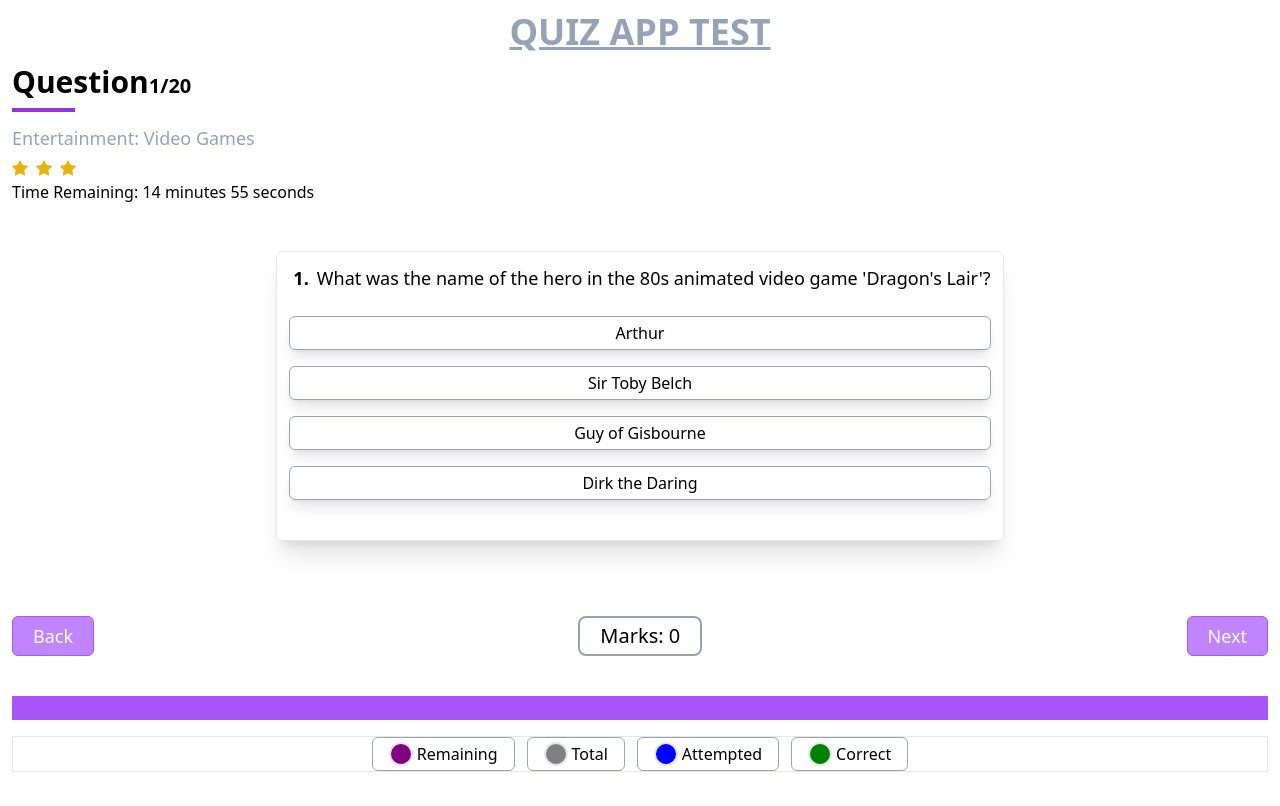
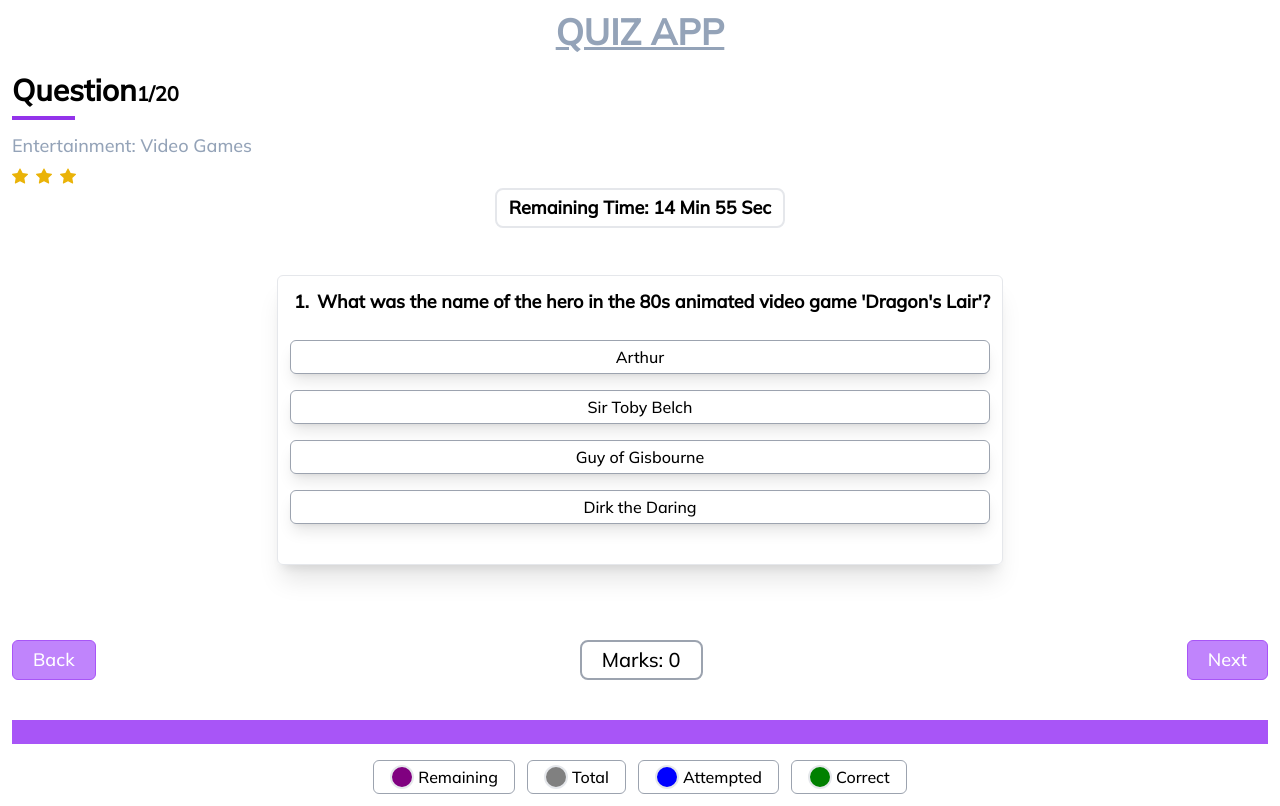
Before and after one commit to UsamabSadiq/react-quiz, a React (Create React App) app: page /quiz in a window 1280 px wide. Built offline with nearby package versions, Linux system fonts and the light colour scheme.

Commit message:
final touches

```diff
--- a/public/index.html
+++ b/public/index.html
@@ -5,39 +5,22 @@
   <link rel="icon" href="%PUBLIC_URL%/favicon.ico" />
   <meta name="viewport" content="width=device-width, initial-scale=1" />
   <meta name="theme-color" content="#000000" />
-    <meta
-      name="description"
-      content="Web site created using create-react-app"
-    />
+  <meta name="description" content="Web site created using create-react-app" />
   <link rel="apple-touch-icon" href="%PUBLIC_URL%/logo192.png" />
-    <!--
-      manifest.json provides metadata used when your web app is installed on a
-      user's mobile device or desktop. See https://developers.google.com/web/fundamentals/web-app-manifest/
-    -->
   <link rel="manifest" href="%PUBLIC_URL%/manifest.json" />
-    <!--
-      Notice the use of %PUBLIC_URL% in the tags above.
-      It will be replaced with the URL of the `public` folder during the build.
-      Only files inside the `public` folder can be referenced from the HTML.
 
-      Unlike "/favicon.ico" or "favicon.ico", "%PUBLIC_URL%/favicon.ico" will
-      work correctly both with client-side routing and a non-root public URL.
-      Learn how to configure a non-root public URL by running `npm run build`.
-    -->
-    <title>React App</title>
+  <!-- Fonts -->
+  <link rel="preconnect" href="https://fonts.googleapis.com">
+  <link rel="preconnect" href="https://fonts.gstatic.com" crossorigin>
+  <link
+    href="https://fonts.googleapis.com/css2?family=Mulish:ital,wght@0,200;0,300;0,400;0,500;1,200;1,400;1,600&display=swap"
+    rel="stylesheet">
+
+  <title>Quiz App</title>
 </head>
 <body>
   <noscript>You need to enable JavaScript to run this app.</noscript>
   <div id="root"></div>
-    <!--
-      This HTML file is a template.
-      If you open it directly in the browser, you will see an empty page.
 
-      You can add webfonts, meta tags, or analytics to this file.
-      The build step will place the bundled scripts into the <body> tag.
-
-      To begin the development, run `npm start` or `yarn start`.
-      To create a production bundle, use `npm run build` or `yarn build`.
-    -->
 </body>
 </html>
--- a/src/components/BottomProgressBar.jsx
+++ b/src/components/BottomProgressBar.jsx
@@ -62,7 +62,7 @@ const BottomProgressBar = ({
 
 
             {/*  color representation */}
-            < div className="main border flex flex-wrap gap-3 justify-between md:justify-center mb-10 translate-y-10" >
+            < div className="main flex flex-wrap gap-3 justify-between md:justify-center mb-10 translate-y-10" >
                 {
                     colors.map((color, index) => {
                         return (
--- a/src/components/Header.jsx
+++ b/src/components/Header.jsx
@@ -1,5 +1,6 @@
 import React, { useState, useEffect } from "react";
 import StarDifficulty from "./StarDifficulty";
+import { Link } from "react-router-dom";
 
 const Header = ({ fileData, currentQuestion }) => {
     const [totalTimeInSeconds, setTotalTimeInSeconds] = useState(900); // 15 minutes * 60 seconds
@@ -26,9 +27,13 @@ const Header = ({ fileData, currentQuestion }) => {
     }, [totalTimeInSeconds]);
     return (
         <>
-            <h1 className="mainHeading text-center text-4xl font-semibold uppercase underline text-slate-400 mb-3">
-                quiz App test
-            </h1>
+            <div className="flex justify-center">
+                <Link to={'/'} className="mainHeading text-center text-4xl font-semibold uppercase underline text-slate-400 mb-3">
+                    quiz App
+                </Link >
+
+            </div>
+
             <div className="header ">
                 <h2 className="qestionNum text-3xl font-semibold my-2">
                     Question
@@ -51,8 +56,11 @@ const Header = ({ fileData, currentQuestion }) => {
 
             {/* Timer */}
 
-            <div className="right">
-                Time Remaining: {remainingMinutes} minutes {remainingSeconds} seconds
+            <div className="flex justify-center ">
+                <p className="border-2  font-semibold text-lg w-fit px-3 py-1 rounded-lg">
+                    Remaining Time: {remainingMinutes} Min {remainingSeconds} Sec
+
+                </p>
             </div>
         </>
     );
--- a/src/components/QuestionAnswers.jsx
+++ b/src/components/QuestionAnswers.jsx
@@ -67,7 +67,7 @@ const QuestionAnswers = ({ fileData, currentQuestion, setCurrentQuestion, loadin
                                 <div className="question pt-3">
                                     <span className='text-lg font-semibold p-1 mr-1'>{currentQuestion + 1}.</span>
 
-                                    <span className="question  pt-2 text-lg font-medium  ">
+                                    <span className="question  pt-2 text-lg font-semibold  ">
                                         {decodeURIComponent(fileData[currentQuestion]?.question)}
                                     </span>
                                 </div>
@@ -78,7 +78,7 @@ const QuestionAnswers = ({ fileData, currentQuestion, setCurrentQuestion, loadin
                                         fileData[currentQuestion]?.incorrect_answers?.map((item, index) => {
 
                                             return (
-                                                <button key={index} onClick={() => setSelectedAnswer(decodeURIComponent(item))} className='border border-gray-400 shadow-lg px-3 py-1 rounded-md hover:bg-gray-300 duration-300 text-base font-medium focus:outline-none focus:bg-green-300 focus:ring'>
+                                                <button key={index} onClick={() => setSelectedAnswer(decodeURIComponent(item))} className='border border-gray-400 shadow-lg px-3 py-1 rounded-md hover:bg-gray-300  duration-300 text-base font-medium focus:outline-none focus:bg-green-300 focus:ring'>
                                                     {decodeURIComponent(item)}
                                                 </button>
                                             )
@@ -89,20 +89,18 @@ const QuestionAnswers = ({ fileData, currentQuestion, setCurrentQuestion, loadin
                         </div>
 
 
-                        <div className="heading-nextbtn text-center flex justify-between flex-wrap gap-y-3 mx-auto my-10">
-
+                        <div className="heading-nextbtn text-center flex justify-between flex-wrap gap-y-3 mx-auto my-5 md:my-10 ">
 
                             <button onClick={previousQuestion} className="next-btn border order-last md:order-none border-purple-500 bg-purple-400  px-5 py-1 rounded-md hover:bg-purple-700 duration-300 text-lg font-medium text-white w-full md:w-auto">
                                 Back
                             </button>
 
                             <div className={`gap-x-3 flex  items-center justify-center  `}>
-                                <h2 className={`wrongAnswer cursor-pointer capitalize border-2 border-gray-400 text-xl font-normal  px-5 py-1 rounded-lg`} >Marks: {marks}</h2>
+                                <h2 className={`wrongAnswer cursor-pointer capitalize border-2 border-gray-400 text-xl font-medium  px-5 py-1 rounded-lg`} >Marks: {marks}</h2>
                             </div>
                             <button onClick={nextQuestion} className="next-btn border border-purple-500 bg-purple-400  px-5 py-1 rounded-md hover:bg-purple-700 duration-300 text-lg font-medium text-white w-full md:w-auto">
                                 Next
                             </button>
-
 
                         </div>
 
--- a/src/index.css
+++ b/src/index.css
@@ -1,3 +1,8 @@
 @tailwind base;
 @tailwind components;
 @tailwind utilities;
+
+
+body{
+    font-family: 'Mulish', sans-serif;
+}
```
Also changed, not shown: 1 other file (tests, documents, lock files or other folders). Lines whose indentation alone changed are shown as unchanged.
